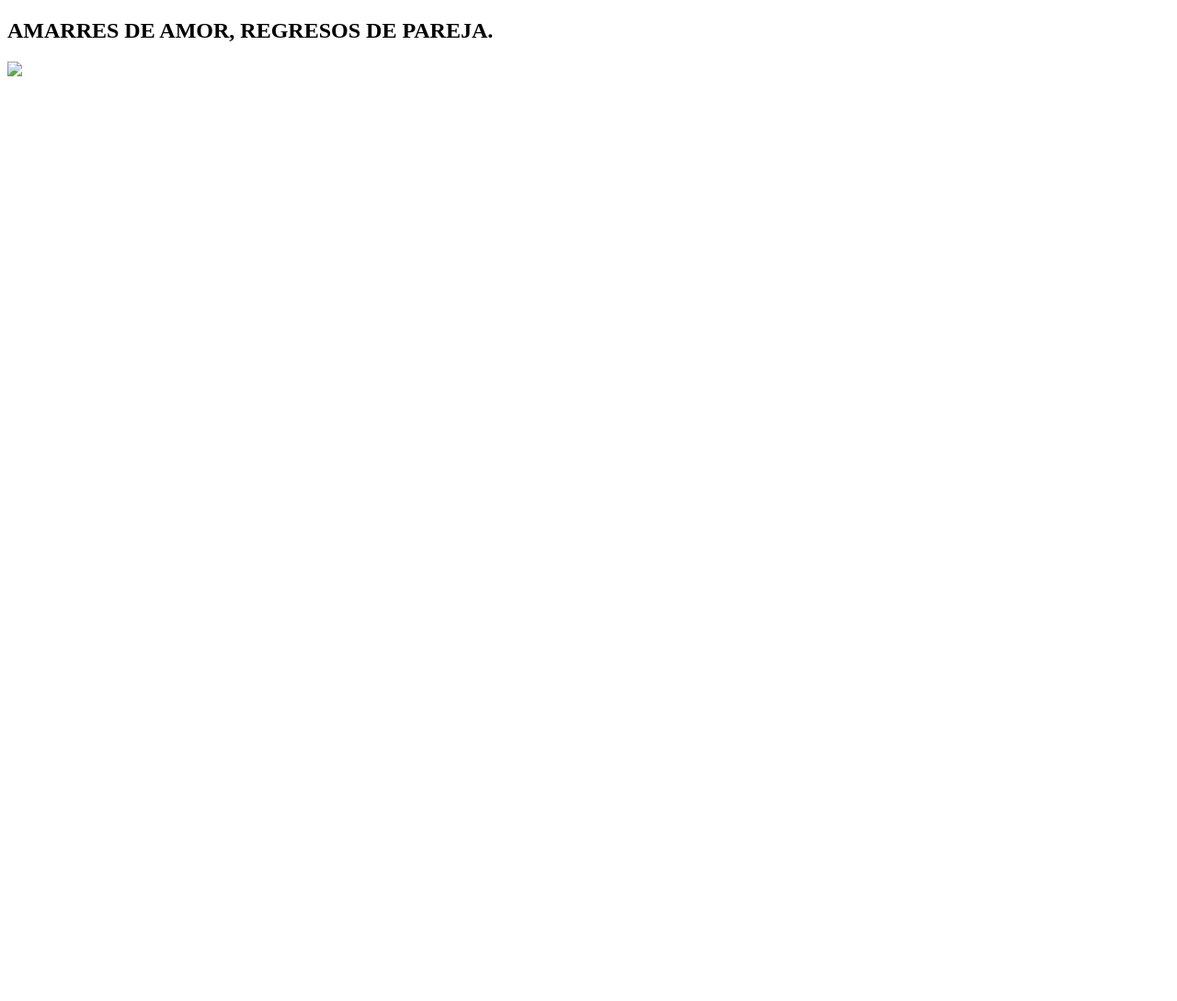
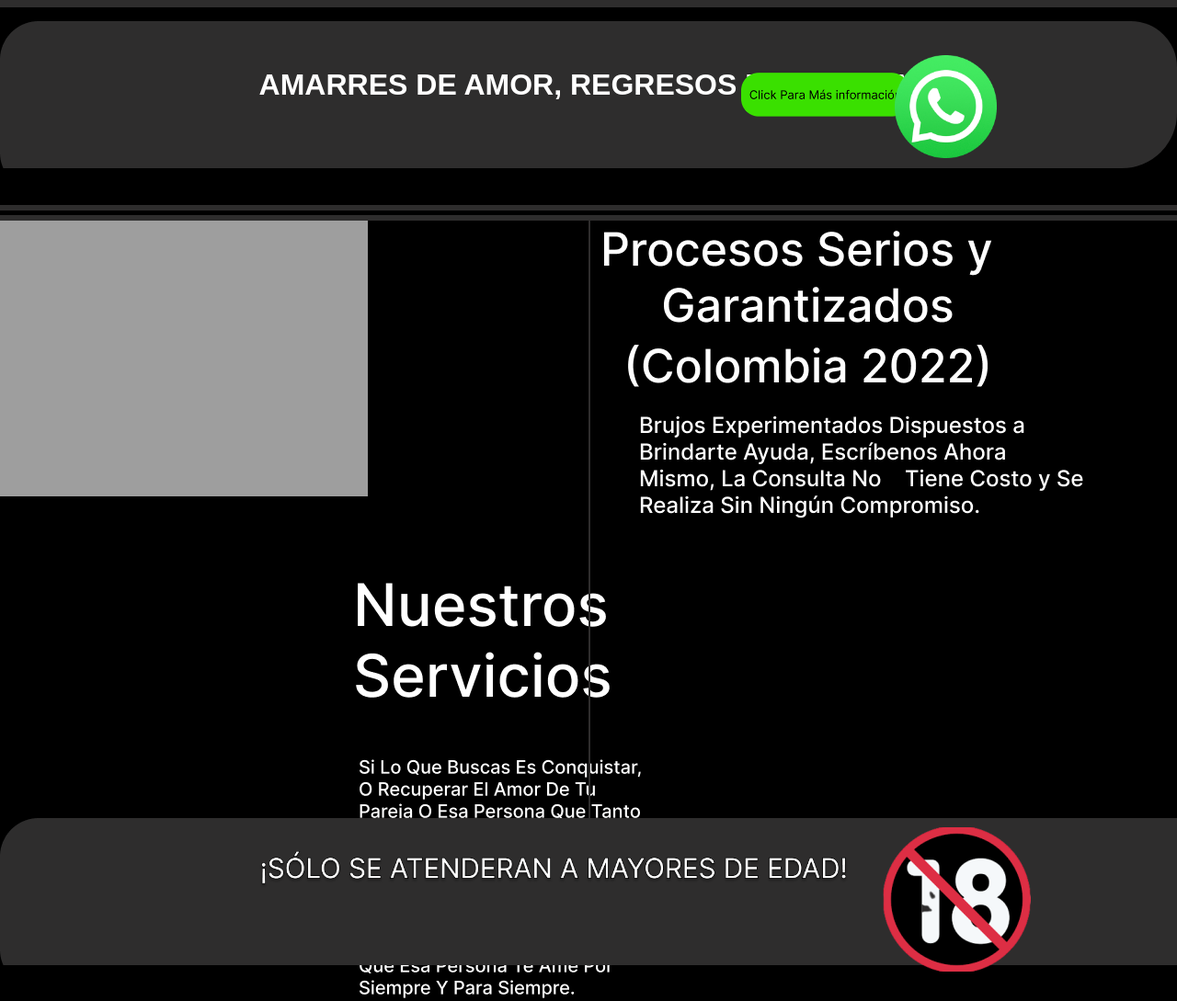
Before and after one commit to Alexand3r123/Examen_Practico, a plain HTML site: page Paginas/brujeria.html in a window 1280 px wide. Shown: the top 1089 px of the page at 92% size. Before the commit the page ends 800 px from the top, so only its background shows below. Drawn offline with Linux system fonts and the light colour scheme; the site is published under a folder, as on GitHub Pages, so addresses that start at the root find nothing.

Commit message:
Practico

```diff
--- a/Paginas/brujeria.html
+++ b/Paginas/brujeria.html
@@ -5,7 +5,7 @@
     <meta http-equiv="X-UA-Compatible" content="IE=edge">
     <meta name="viewport" content="width=device-width, initial-scale=1.0">
     <title>amarres pareja, amarres de amor, hechizos amarres, recuperar ex ...</title>
-    <link rel="stylesheet" href="/Css/style.css">
+    <link rel="stylesheet" href="../Css/style.css">
 </head>
 <body>
     <nav class="cabeza">
@@ -13,8 +13,8 @@
         <div class="menu">
             <h1>AMARRES DE AMOR, REGRESOS DE PAREJA.
             </h1>
-            <div class="masinfo"> <a href="whatsapp.com"> <img src="/Images/clicl para mas info.png"> </a> </div>
-            <div class="icon"><img src="/Images/icono whatsapp 2.png" alt=""></div>
+            <div class="masinfo"> <a href="whatsapp.com"> <img src="../Images/clicl para mas info.png"> </a> </div>
+            <div class="icon"><img src="../Images/icono whatsapp 2.png" alt=""></div>
         </div>
 
     </nav>
@@ -24,17 +24,17 @@
 
         <div class="fondo">
             <div class="line"></div>
-            <div class="text1"><img src="/Images/proceso T.png" alt=""></div>
-            <div class="text2"><img src="/Images/text2.png" alt=""></div>
-            <div class="masinfo"><img src="/Images/clicl para mas info.png" alt=""></div>
+            <div class="text1"><img src="../Images/proceso T.png" alt=""></div>
+            <div class="text2"><img src="../Images/text2.png" alt=""></div>
+            <div class="masinfo"><img src="../Images/clicl para mas info.png" alt=""></div>
         </div>
    </section>
    <footer id="sub">
     <div class="footer"></div>
-    <div class="text"><img src="/Images/¡SÓLO SE ATENDERAN A MAYORES DE EDAD!.png" alt=""></div>
-    <div class="pro"><img src="/Images/18-removebg-preview 1.png" alt=""></div>
+    <div class="text"><img src="../Images/¡SÓLO SE ATENDERAN A MAYORES DE EDAD!.png" alt=""></div>
+    <div class="pro"><img src="../Images/18-removebg-preview 1.png" alt=""></div>
     <div class="final">
-        <div class="ft"><img src="/Images/ft.png" alt=""></div>
+        <div class="ft"><img src="../Images/ft.png" alt=""></div>
     </div>
 
 
```
Also changed, not shown: Paginas/figma.html (+1 -1 lines), Paginas/integrantes.html (+1 -1 lines), Paginas/similar.html (+9 -9 lines), index.html (+1 -1 lines).
